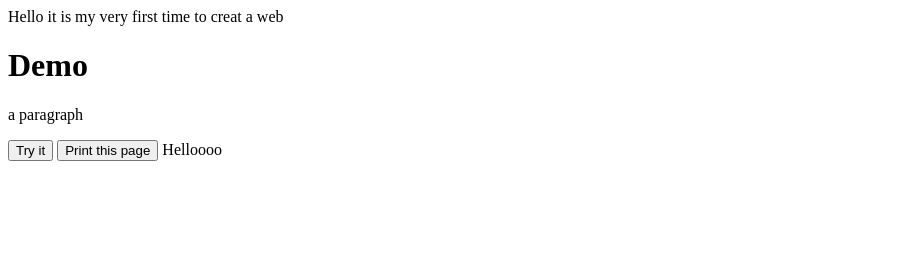
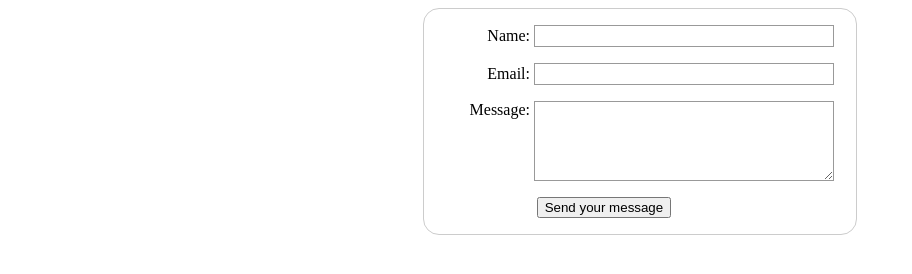
Before and after one commit to VienThanh12/VienThanh12.github.io, a plain HTML site: page index.html in a window 1280 px wide. Shown: the whole page, without its empty margins (0-912 px from the left). Drawn offline with Linux system fonts and the light colour scheme.

Commit message:
Update index.html

```diff
--- a/index.html
+++ b/index.html
@@ -1,18 +1,93 @@
-<html>
-    <head>
-        <p> Hello it is my very first time to creat a web </p>
-        <script src = "myScript.js">
-        </script>
-    </head>
-    <body>
-        <h1 id = "demo"> Demo </h1>
-        <p id = "demo1"> a paragraph </p>
-        <button type = "button" onclick="myFunction()"> Try it </button>
-        <button onclick="windo.print()"> Print this page</button>
-        <script>
-            document.write("Helloooo")
-            alert("You can not write here")
+<!DOCTYPE html>
+<html lang="en-US">
+  <head>
+    <style>
+  form {
+  /* Center the form on the page */
+  margin: 0 auto;
+  width: 400px;
+  /* Form outline */
+  padding: 1em;
+  border: 1px solid #ccc;
+  border-radius: 1em;
+}
 
-        </script>
-    </body>
-</html>
+ul {
+  list-style: none;
+  padding: 0;
+  margin: 0;
+}
+
+form li + li {
+  margin-top: 1em;
+}
+
+label {
+  /* Uniform size & alignment */
+  display: inline-block;
+  width: 90px;
+  text-align: right;
+}
+
+input,
+textarea {
+  /* To make sure that all text fields have the same font settings
+     By default, textareas have a monospace font */
+  font: 1em sans-serif;
+
+  /* Uniform text field size */
+  width: 300px;
+  box-sizing: border-box;
+
+  /* Match form field borders */
+  border: 1px solid #999;
+}
+
+input:focus,
+textarea:focus {
+  /* Additional highlight for focused elements */
+  border-color: #000;
+}
+
+textarea {
+  /* Align multiline text fields with their labels */
+  vertical-align: top;
+
+  /* Provide space to type some text */
+  height: 5em;
+}
+
+.button {
+  /* Align buttons with the text fields */
+  padding-left: 90px; /* same size as the label elements */
+}
+
+button {
+  /* This extra margin represent roughly the same space as the space
+     between the labels and their text fields */
+  margin-left: 0.5em;
+}
+
+</style>
+
+</head>
+<form action="/my-handling-form-page" method="post">
+  <ul>
+    <li>
+      <label for="name">Name:</label>
+      <input type="text" id="name" name="user_name" />
+    </li>
+    <li>
+      <label for="mail">Email:</label>
+      <input type="email" id="mail" name="user_email" />
+    </li>
+    <li>
+      <label for="msg">Message:</label>
+      <textarea id="msg" name="user_message"></textarea>
+    </li>
+    <li class="button">
+        <button type="submit">Send your message</button>
+    </li>
+
+  </ul>
+</form>
```
